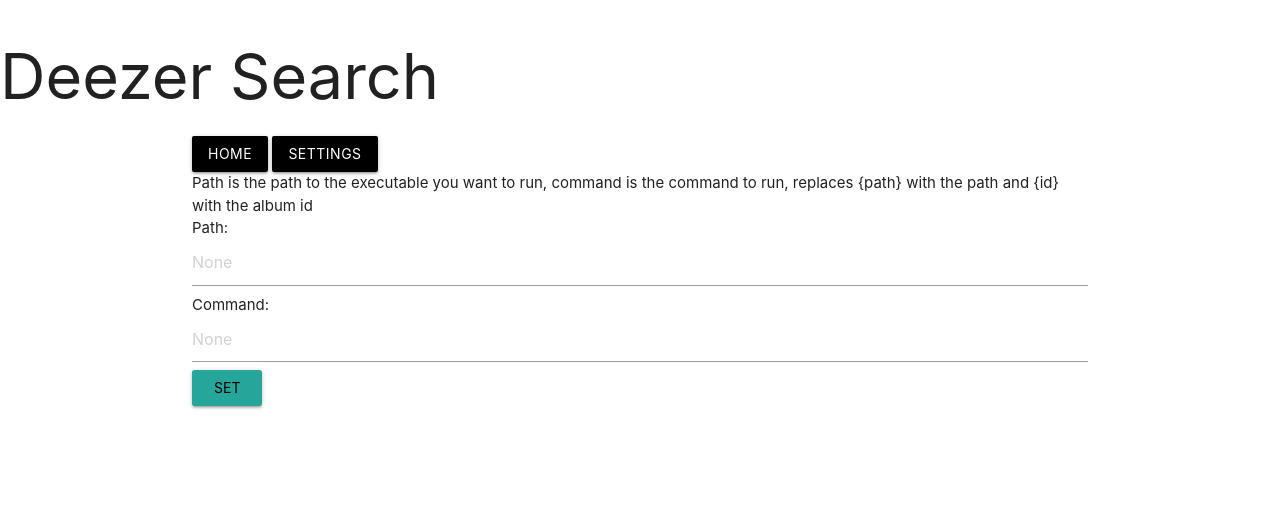
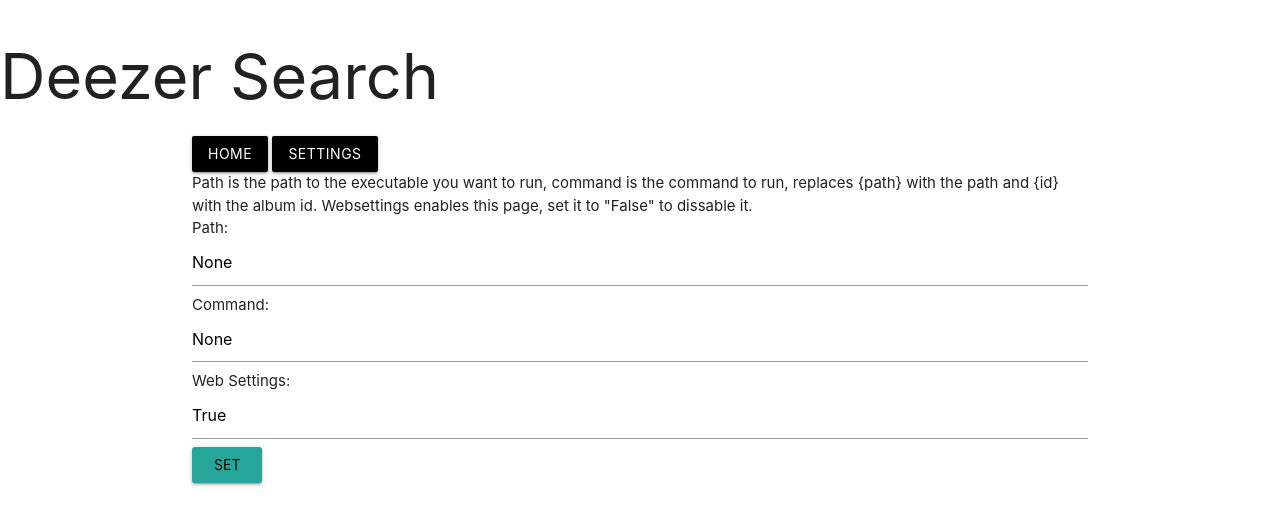
Before and after one commit to nahil1/search, a Flask app: page /settings in a window 1280 px wide. Shown: the top 525 px of the page. Run offline with Flask 2, Linux system fonts and the light colour scheme.

Commit message:
added setting to disable web settings

```diff
--- a/app.py
+++ b/app.py
@@ -45,9 +45,12 @@ def get(id):
 def settings():
     form = SettingsForm()
     if form.validate_on_submit():
-        set_settings(form.path.data, form.command.data)
-    path, command = get_settings()
-    return render_template('settings.html', form=form, path=path, command=command)
+        set_settings(form.path.data, form.command.data, form.websettings.data)
+    path, command, websettings = get_settings()
+    if websettings.lower() == "false":
+        flash('websettings have been disabled, please edid config.ini on the server directly')
+        return redirect(url_for("index"))
+    return render_template('settings.html', form=form, path=path, command=command, websettings=websettings)
 
 
 if __name__ == '__main__':
--- a/deezer.py
+++ b/deezer.py
@@ -28,6 +28,7 @@ def _make_config(config):
     config['SETTINGS'] = {}
     config['SETTINGS']['path'] = 'None'
     config['SETTINGS']['command'] = 'None'
+    config['SETTINGS']['websettings'] = 'True'
 
     with open('config.ini', 'w+') as configfile:  # save
         config.write(configfile)
@@ -36,15 +37,18 @@ def _make_config(config):
 def get_settings():
     config = _get_config()
     path = config.get('SETTINGS', 'path')
-    command = config['SETTINGS']['command']
+    command = config.get('SETTINGS', 'command')
+    websettings = config.get('SETTINGS', 'websettings')
 
-    return path, command
+    return path, command, websettings
 
 
-def set_settings(path, command):
+def set_settings(path, command, websettings):
     config = _get_config()
     config['SETTINGS']['path'] = path
     config['SETTINGS']['command'] = command
+    config['SETTINGS']['websettings'] = websettings
+
 
     with open('config.ini', 'w+') as configfile:  # save
         config.write(configfile)
--- a/forms.py
+++ b/forms.py
@@ -10,3 +10,4 @@ class AlbumSearch(FlaskForm):
 class SettingsForm(FlaskForm):
     path = StringField('path', validators=[DataRequired()])
     command = StringField('command', validators=[DataRequired()])
+    websettings = StringField('websettings', validators=[DataRequired()])
--- a/templates/settings.html
+++ b/templates/settings.html
@@ -1,10 +1,10 @@
 {% extends "layout.html" %}
 {% block body %}
-    Path is the path to the executable you want to run, command is the command to run, replaces {path} with the path and
-    {id} with the album id
+    Path is the path to the executable you want to run, command is the command to run, replaces {path} with the path and {id} with the album id. Websettings enables this page, set it to "False" to dissable it.
     <form action="{{ url_for('settings') }}" method="post">
-        Path: <input type="text" name="path" placeholder="{{ path }}"><br>
-        Command: <input type="text" name="command" placeholder="{{ command }}"><br>
+        Path: <input type="text" name="path" value="{{ path }}"><br>
+        Command: <input type="text" name="command" value="{{ command }}"><br>
+        Web Settings: <input type="text" name="websettings" value="{{ websettings }}"><br>
         <input type="submit" value="Set" class="waves-effect waves-light btn">
         {{ form.csrf_token }}
     </form>
```
